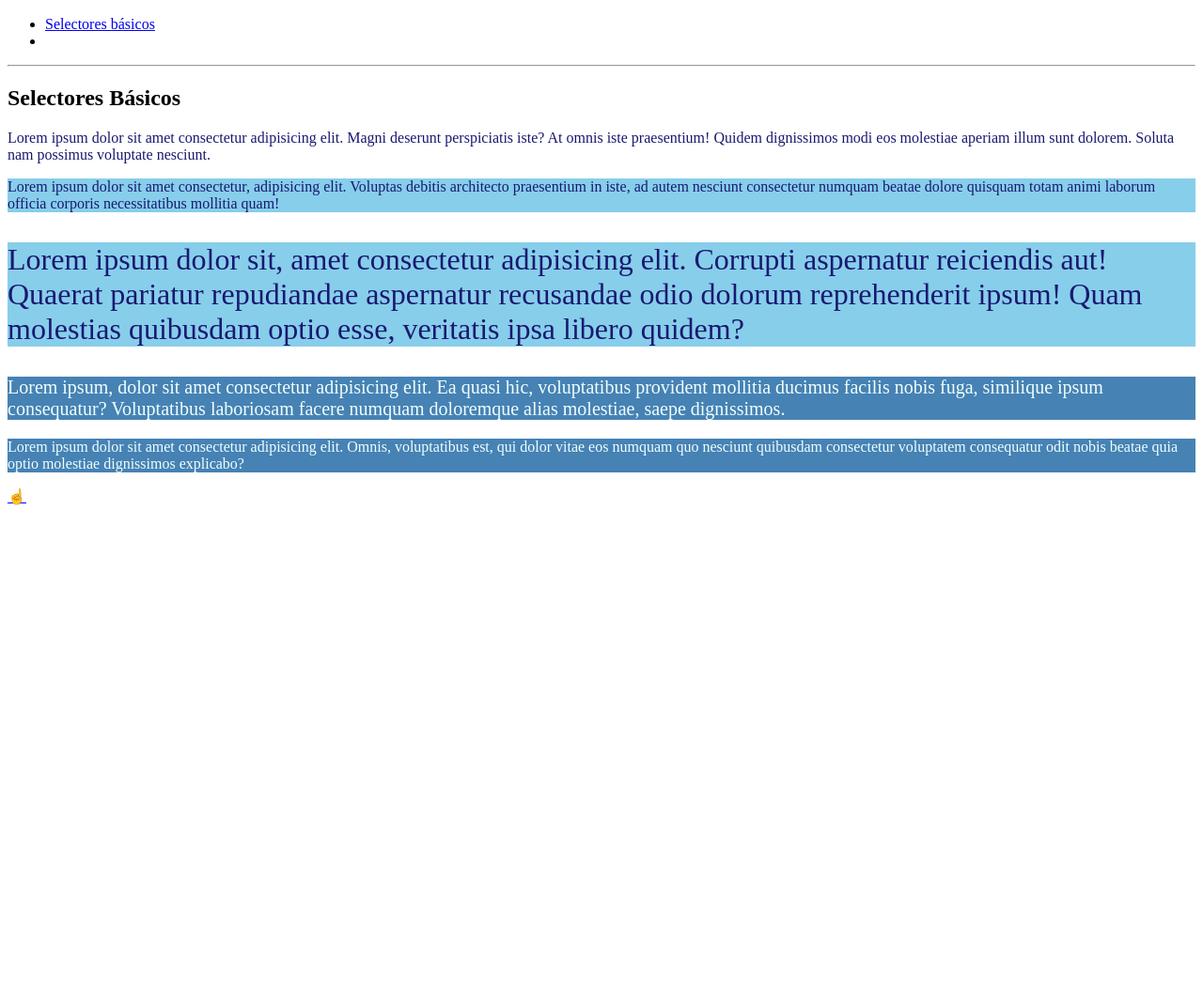
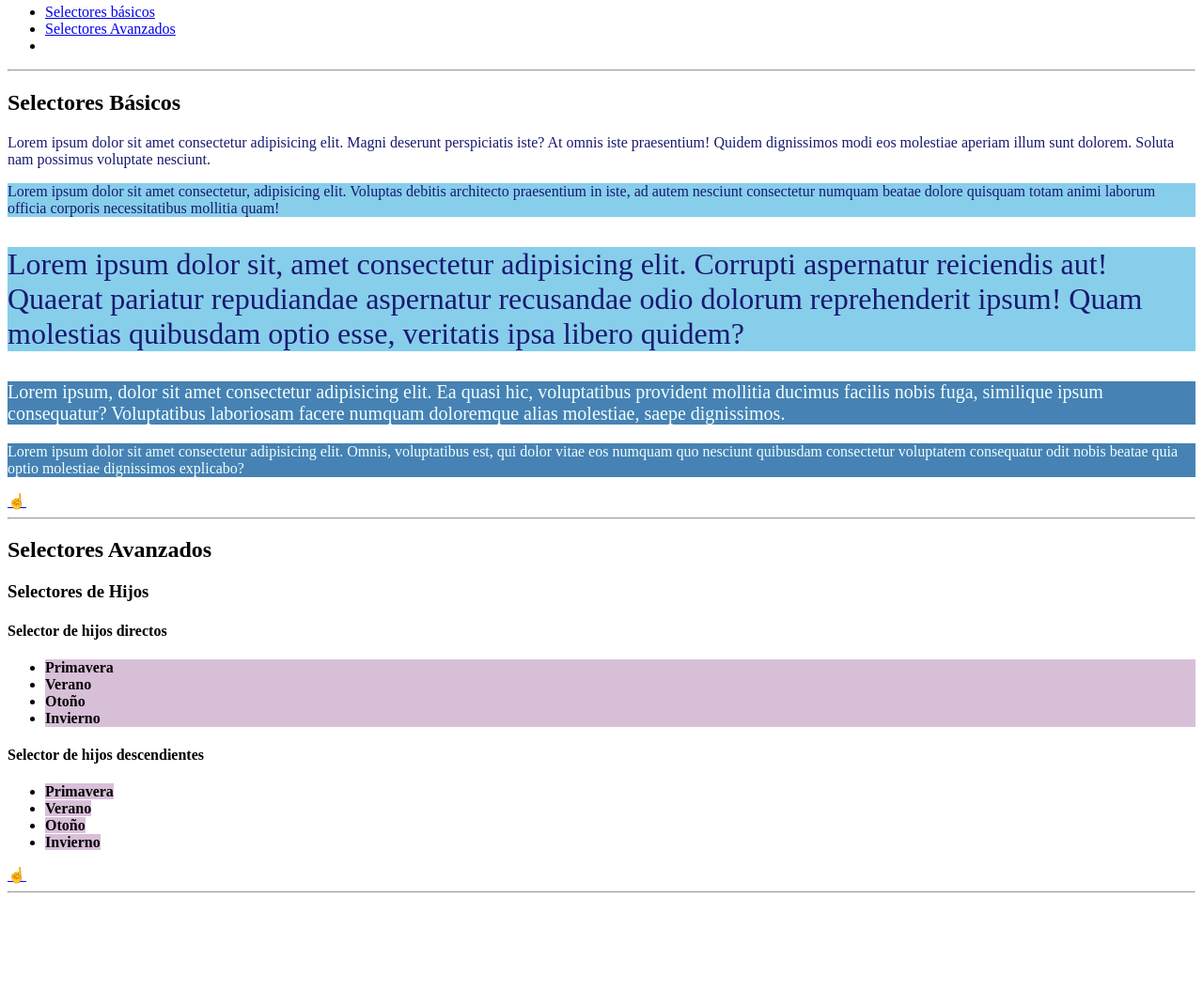
Before and after one commit to CodingJhames/Pokebot, a plain HTML site: page css-pod/index.html in a window 1280 px wide. Shown: the part 110-1163 px from the top of the page at 94% size. Before the commit the page ends 800 px from the top, so only its background shows below. Drawn offline with Linux system fonts and the light colour scheme.

Commit message:
direct & decendents selectors

```diff
--- a/css-pod/css/style.css
+++ b/css-pod/css/style.css
@@ -20,6 +20,14 @@ p{
     color: azure;
 }
 
+.hijos-directos > li {
+    background-color: thistle;
+}
+
+.hijos-descendientes b {
+    background-color: thistle;
+}
+
 .bg-skyblue {
     background-color: skyblue;
 }
--- a/css-pod/index.html
+++ b/css-pod/index.html
@@ -5,16 +5,25 @@
     <meta http-equiv="X-UA-Compatible" content="IE=edge">
     <meta name="viewport" content="width=1, initial-scale=1.0">
     <link rel="stylesheet" href="/css/style.css">
+    <style>
+        html{
+            scroll-behavior: smooth;
+        }
+    </style>
+
     <title>Document</title>
 </head>
 <body>
-    <h1>Css Roadmap</h1>
+    <article id="temario-css">
+        <h1 >Css Roadmap</h1>
 
-    <h2 id="temario-css" >Temario</h2>
+    <h2>Temario</h2>
     <ul>
         <li><a href="index.html#selectores-basicos">Selectores básicos</a></li>
-        <li href=""><a></a> </li>
+        <li><a href="index.html#selectores-avanzados">Selectores Avanzados</a></li>
+        <li href=""><a></a></li>
     </ul>
+    </article>
 
     <hr>
     <article id="selectores-basicos">
@@ -26,7 +35,28 @@
         <p class="text-32 bg-steelblue text-white">Lorem ipsum dolor sit amet consectetur adipisicing elit. Omnis, voluptatibus est, qui dolor vitae eos numquam quo nesciunt quibusdam consectetur voluptatem consequatur odit nobis beatae quia optio molestiae dignissimos explicabo?</p>
         <a href="index.html#temario-css">☝️</a>
     </article>
-
+    <hr>
+    <article id="selectores-avanzados">
+        <h2>Selectores Avanzados</h2>
+        <h3>Selectores de Hijos</h3>
+        <h4>Selector de hijos directos</h4>
+        <ul class="hijos-directos">
+            <li><b>Primavera</b></li>
+            <li><b>Verano</b></li>
+            <li><b>Otoño</b></li>
+            <li><b>Invierno</b></li>
+        </ul>
+        <h4>Selector de hijos descendientes</h4>
+        <ul class="hijos-descendientes">
+            <li><b>Primavera</b></li>
+            <li><b>Verano</b></li>
+            <li><b>Otoño</b></li>
+            <li><b>Invierno</b></li>
+        </ul>
+        <a href="index.html#selectores-avanzados">☝️</a>
+    </article>
+    <hr>
+    <br><br><br><br><br><br><br><br><br><br><br><br><br><br><br><br><br><br><br><br><br><br><br><br><br><br><br><br><br><br>
 
 </body>
 </html>
```
